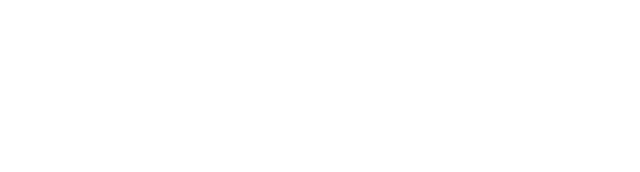
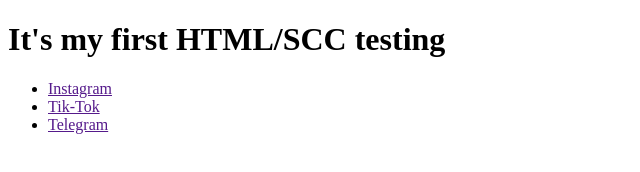
Before and after one commit to kisen8/retest1, a plain HTML site: page index.html in a window 1280 px wide. Shown: the whole page, without its empty margins (0-640 px from the left). Drawn offline with Linux system fonts and the light colour scheme.

Commit message:
Update index.html

```diff
--- a/index.html
+++ b/index.html
@@ -5,5 +5,22 @@
     <meta name="viewport" content="width=device-width, initial-scale=1.0" />
     <title>First file</title>
   </head>
-  <body></body>
+  <body>
+    <header>
+      <h1>It's my first HTML/SCC testing</h1>
+    </header>
+    <section>
+      <ul>
+        <li>
+          <a href="">Instagram</a>
+        </li>
+        <li>
+          <a href="">Tik-Tok</a>
+        </li>
+        <li>
+          <a href="">Telegram</a>
+        </li>
+      </ul>
+    </section>
+  </body>
 </html>
```
